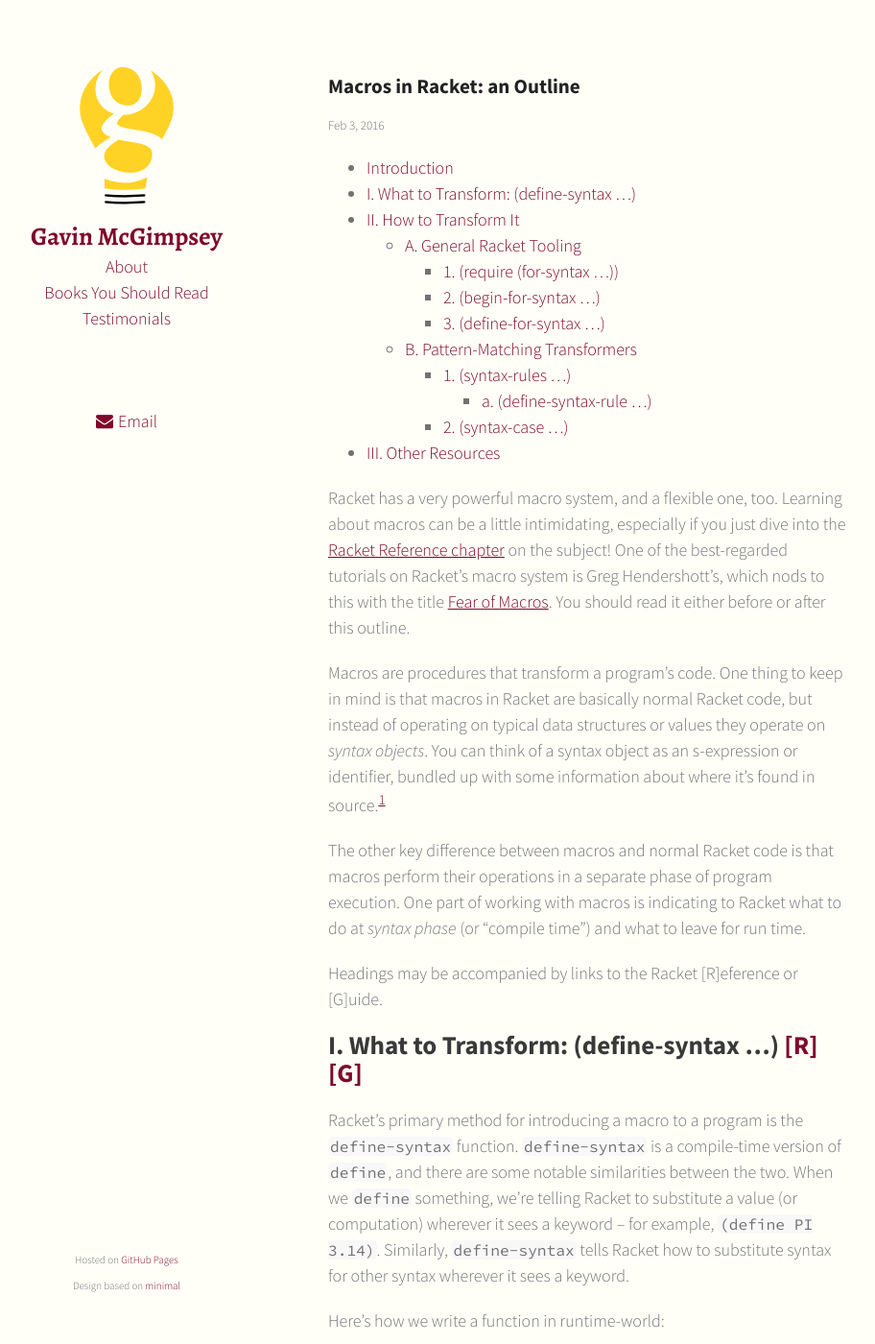
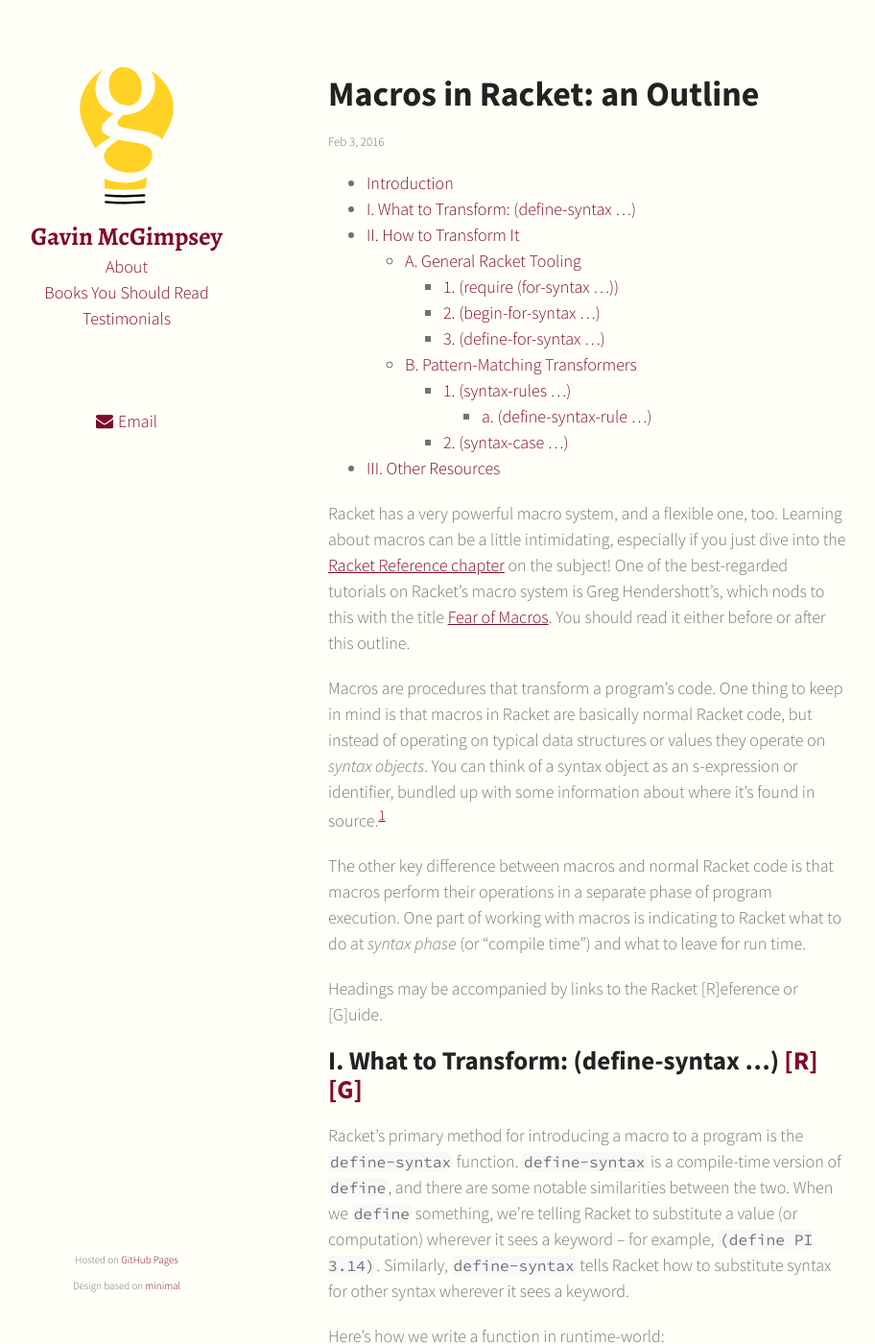
Before and after one commit to gavinmcgimpsey/gavinmcgimpsey.github.io, a Jekyll site: the page built from _posts/2016-02-03-racket-macros.md, in a window 1280 px wide and 1400 px high. Shown: the whole window at 96% size, without its empty margins (188-1100 px from the left). Built offline with Jekyll 4.4.1, drawn with Linux system fonts in a browser that asks for light colours.

Commit message:
Update header colors and sizing

```diff
--- a/css/main.css
+++ b/css/main.css
@@ -6,11 +6,6 @@ body {
     font: 18px/1.5 "Source Sans Pro", serif;
     font-weight: 300;
     color:#727272;
-}
-
-h1, h2, h3, h4, h5, h6 {
-    color:#222;
-    margin: 20px 0 20px;
 }
 
 /* See bottom for link decoration within headers */
@@ -23,16 +18,21 @@ ul + ul, ol + ol, ul ul, ul ol, ol ol, ol ul {
     margin-top: 0;
 }
 
+h1, h2, h3, h4, h5, h6 {
+    color:#222;
+    margin: 20px 0 20px;
+}
+
 h1, h2, h3 {
     line-height:1.1;
 }
 
-h2 {
-    color:#393939;
+h1 {
+    font-size: 2em;
 }
 
-h3, h4, h5, h6 {
-    color:#494949;
+h2 {
+    font-size: 1.5em;
 }
 
 a {
```
